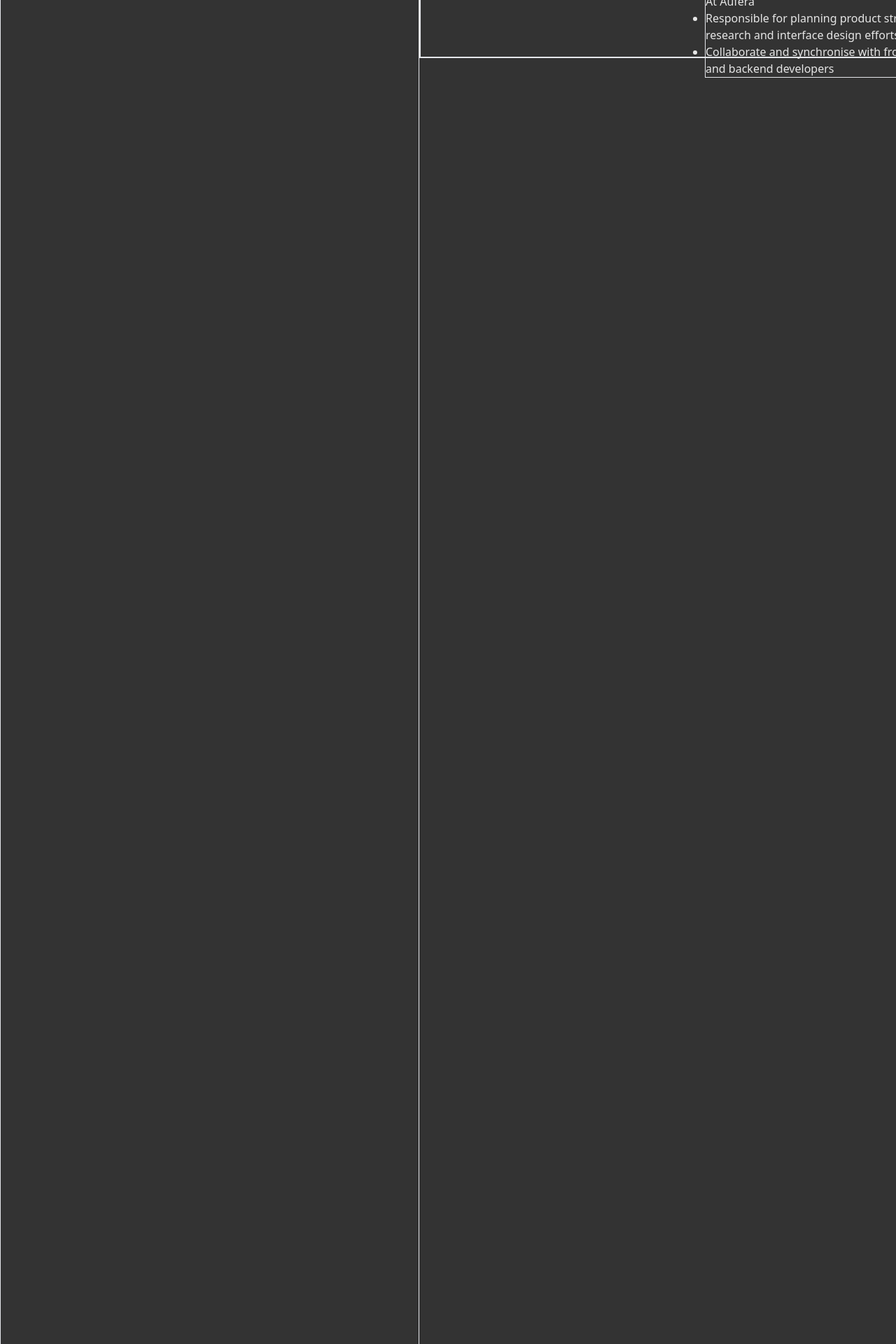
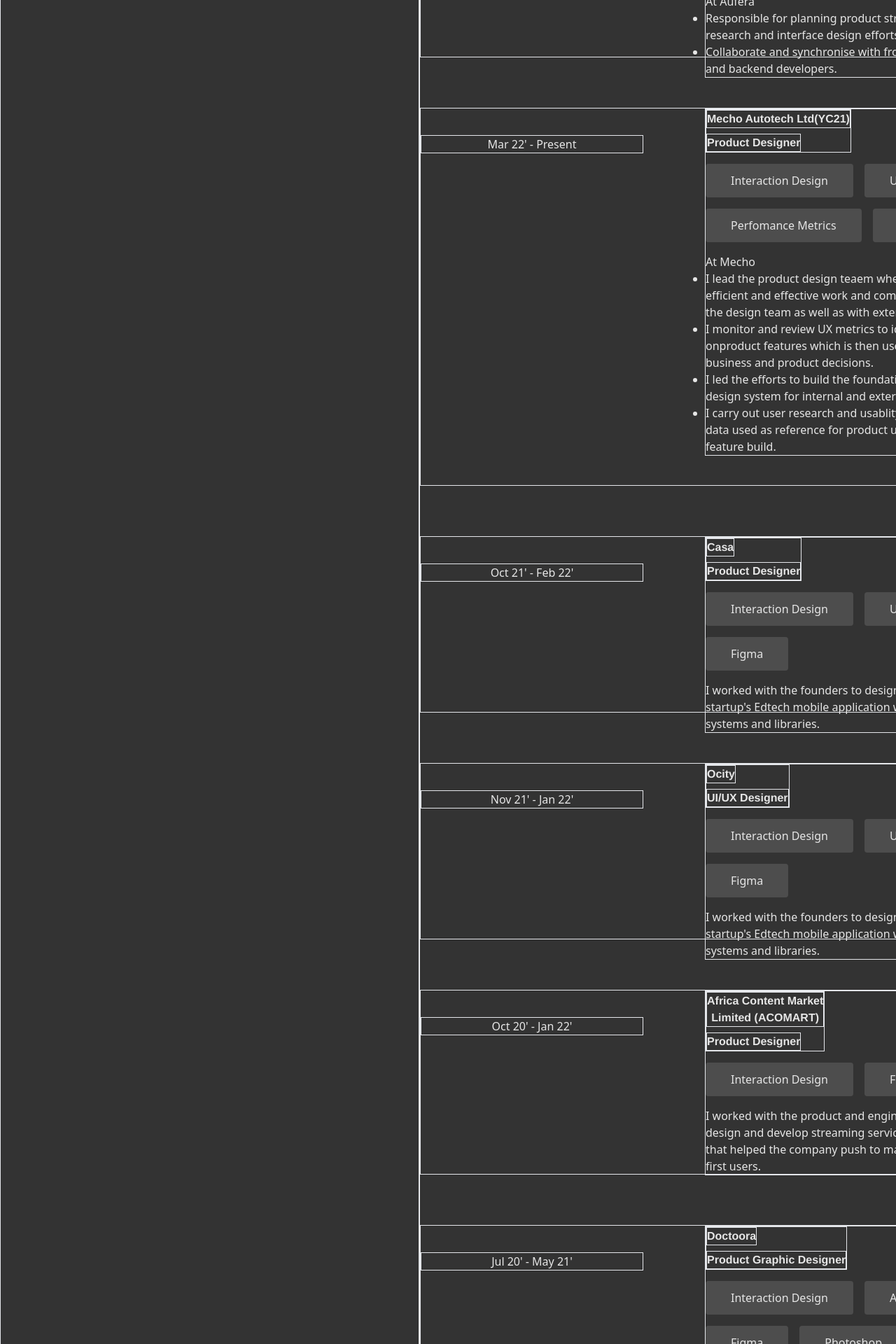
Before and after one commit to Muqtadirat/uy-portfolio, a React (Create React App) app: page / in a window 1280 px wide. Shown: the part 2416-4336 px from the top of the page at 70% size. Built offline with nearby package versions, Linux system fonts and the light colour scheme.

Commit message:
Updated experience.js

```diff
--- a/src/components/Experience.js
+++ b/src/components/Experience.js
@@ -15,7 +15,7 @@
           <div className="wrapper border flex flex-col absolute items-start text-greyscale-90 top-[40px] w-[843px] gap-[72px]">
             <div className="border relative w-[829px] h-[300px]">
               <div className="border absolute w-[318px] top-[38px]">
-                Jul 21 - Present
+                Jul 21' - Present
               </div>
 
               <div className="border inline-flex flex-col items-start absolute gap-[16px] top-0 left-[406px]">
@@ -40,14 +40,201 @@
                 <ul className=" text-left list-disc relative w-[421px]">
                   At Aufera
                   <li>
-                    Responsible for planning product strategy, leading research and interface design efforts
+                    Responsible for planning product strategy, leading research
+                    and interface design efforts.
                   </li>
-                  <li>Collaborate and synchronise with frontend, mobile app and backend developers</li>
+                  <li>
+                    Collaborate and synchronise with frontend, mobile app and
+                    backend developers.
+                  </li>
                 </ul>
               </div>
+            </div>
 
+            <div className="border relative w-[829px] h-[540px]">
+              <div className="border absolute w-[318px] top-[38px]">
+                Mar 22' - Present
+              </div>
+
+              <div className="border inline-flex flex-col items-start absolute gap-[16px] top-0 left-[406px]">
+                <div className="border inline-flex flex-col items-start relative gap-[8px] flex-[0 0 auto]">
+                  <div className="border relative w-fit font-largescreen-subheading f-[32px] font-black">
+                    Mecho Autotech Ltd(YC21)
+                  </div>
+                  <div className="border relative w-fit font-largescreen-subheading f-[32px] font-black">
+                    Product Designer
+                  </div>
+                </div>
+                <div className="inline-flex gap-[16px] relative items-start flex-[0 0 auto]">
+                  <UtilityLabel text="Interaction Design" />
+                  <UtilityLabel text="User Research" />
+                </div>
+                <div className="inline-flex gap-[16px] relative items-start flex-[0 0 auto]">
+                  <UtilityLabel text="Perfomance Metrics" />
+                  <UtilityLabel text="Mixpanel" />
+                </div>
+
+                <ul className=" text-left list-disc relative w-[421px]">
+                  At Mecho
+                  <li>
+                    I lead the product design teaem where I ensure efficient and
+                    effective work and communucation within the design team as
+                    well as with external teams.
+                  </li>
+                  <li>
+                    I monitor and review UX metrics to identify bottlenecks
+                    onproduct features which is then used to drive design,
+                    business and product decisions.
+                  </li>
+                  <li>
+                    I led the efforts to build the foundation of a scalable
+                    design system for internal and external tools.
+                  </li>
+                  <li>
+                    I carry out user research and usablity tests to collect data
+                    used as reference for product upgrades and feature build.
+                  </li>
+                </ul>
+              </div>
+            </div>
+
+            <div className="border relative w-[829px] h-[252px]">
+              <div className="border absolute w-[318px] top-[38px]">
+                Oct 21' - Feb 22'
+              </div>
+
+              <div className="border inline-flex flex-col items-start absolute gap-[16px] top-0 left-[406px]">
+                <div className="border inline-flex flex-col items-start relative gap-[8px] flex-[0 0 auto]">
+                  <div className="border relative w-fit font-largescreen-subheading f-[32px] font-black">
+                    Casa
+                  </div>
+                  <div className="border relative w-fit font-largescreen-subheading f-[32px] font-black">
+                    Product Designer
+                  </div>
+                </div>
+                <div className="inline-flex gap-[16px] relative items-start flex-[0 0 auto]">
+                  <UtilityLabel text="Interaction Design" />
+                  <UtilityLabel text="User Research" />
+                </div>
+                <div className="inline-flex gap-[16px] relative items-start flex-[0 0 auto]">
+                  <UtilityLabel text="Figma" />
+                </div>
+
+                <ul className=" text-left relative w-[421px]">
+                  <li>
+                    I worked with the founders to design and develop the
+                    startup's Edtech mobile application with scalable design
+                    systems and libraries.
+                  </li>
+                </ul>
+              </div>
+            </div>
+
+            <div className="border relative w-[829px] h-[252px]">
+              <div className="border absolute w-[318px] top-[38px]">
+                Nov 21' - Jan 22'
+              </div>
+
+              <div className="border inline-flex flex-col items-start absolute gap-[16px] top-0 left-[406px]">
+                <div className="border inline-flex flex-col items-start relative gap-[8px] flex-[0 0 auto]">
+                  <div className="border relative w-fit font-largescreen-subheading f-[32px] font-black">
+                    Ocity
+                  </div>
+                  <div className="border relative w-fit font-largescreen-subheading f-[32px] font-black">
+                    UI/UX Designer
+                  </div>
+                </div>
+                <div className="inline-flex gap-[16px] relative items-start flex-[0 0 auto]">
+                  <UtilityLabel text="Interaction Design" />
+                  <UtilityLabel text="User Research" />
+                </div>
+                <div className="inline-flex gap-[16px] relative items-start flex-[0 0 auto]">
+                  <UtilityLabel text="Figma" />
+                </div>
+
+                <ul className=" text-left relative w-[421px]">
+                  <li>
+                    I worked with the founders to design and develop the
+                    startup's Edtech mobile application with scalable design
+                    systems and libraries.
+                  </li>
+                </ul>
+              </div>
+            </div>
+
+            <div className="border relative w-[829px] h-[264px]">
+              <div className="border absolute w-[318px] top-[38px]">
+                Oct 20' - Jan 22'
+              </div>
+
+              <div className="border inline-flex flex-col items-start absolute gap-[16px] top-0 left-[406px]">
+                <div className="border inline-flex flex-col items-start relative gap-[8px] flex-[0 0 auto]">
+                  <div className="border relative w-fit font-largescreen-subheading f-[32px] font-black">
+                    Africa Content Market <br />
+                    Limited (ACOMART)
+                  </div>
+                  <div className="border relative w-fit font-largescreen-subheading f-[32px] font-black">
+                    Product Designer
+                  </div>
+                </div>
+                <div className="inline-flex gap-[16px] relative items-start flex-[0 0 auto]">
+                  <UtilityLabel text="Interaction Design" />
+                  <UtilityLabel text="Figma" />
+                </div>
+
+                <ul className=" text-left relative w-[421px]">
+                  <li>
+                    I worked with the product and engineering team to design and
+                    develop streaming services and features that helped the
+                    company push to mark and attract it's first users.
+                  </li>
+                </ul>
+              </div>
+            </div>
+
+            <div className="border relative w-[829px] h-[252px]">
+              <div className="border absolute w-[318px] top-[38px]">
+                Jul 20' - May 21'
+              </div>
+
+              <div className="border inline-flex flex-col items-start absolute gap-[16px] top-0 left-[406px]">
+                <div className="border inline-flex flex-col items-start relative gap-[8px] flex-[0 0 auto]">
+                  <div className="border relative w-fit font-largescreen-subheading f-[32px] font-black">
+                    Doctoora
+                  </div>
+                  <div className="border relative w-fit font-largescreen-subheading f-[32px] font-black">
+                    Product Graphic Designer
+                  </div>
+                </div>
+                <div className="inline-flex gap-[16px] relative items-start flex-[0 0 auto]">
+                  <UtilityLabel text="Interaction Design" />
+                  <UtilityLabel text="Adobe XD" />
+                </div>
+                <div className="inline-flex gap-[16px] relative items-start flex-[0 0 auto]">
+                  <UtilityLabel text="Figma" />
+                  <UtilityLabel text="Photoshop" />
+                  <UtilityLabel text="Illustrator" />
+                </div>
+
+                <ul className=" text-left relative w-[421px]">
+                  <li>
+                    I designed telemedicine products and features at MVP stages
+                    that helped the company attract it's first users and achieve
+                    product market fit.
+                  </li>
+                </ul>
+              </div>
             </div>
           </div>
+        </div>
+        <div className="border w-[472px] h-[160px] top-[13px] left-16 absolute">
+          <div className="absolute top-0 left-0 text-[80px] font-black text-left font-largescreen-largedisplay text-greyscale-100">
+            WORK <br /> EXPERIENCE
+          </div>
+        </div>
+
+        <div className="absolute left-[72px] top-[277px] text-greyscale-95 rounded-[4px] flex w-fit justify-center items-center px-10 py-6 bg-base-colorsprimary-blue hover:bg-base-colorssecondary-blue cursor-pointer">
+          <button>Download my resume</button>
         </div>
       </div>
     </div>
```
